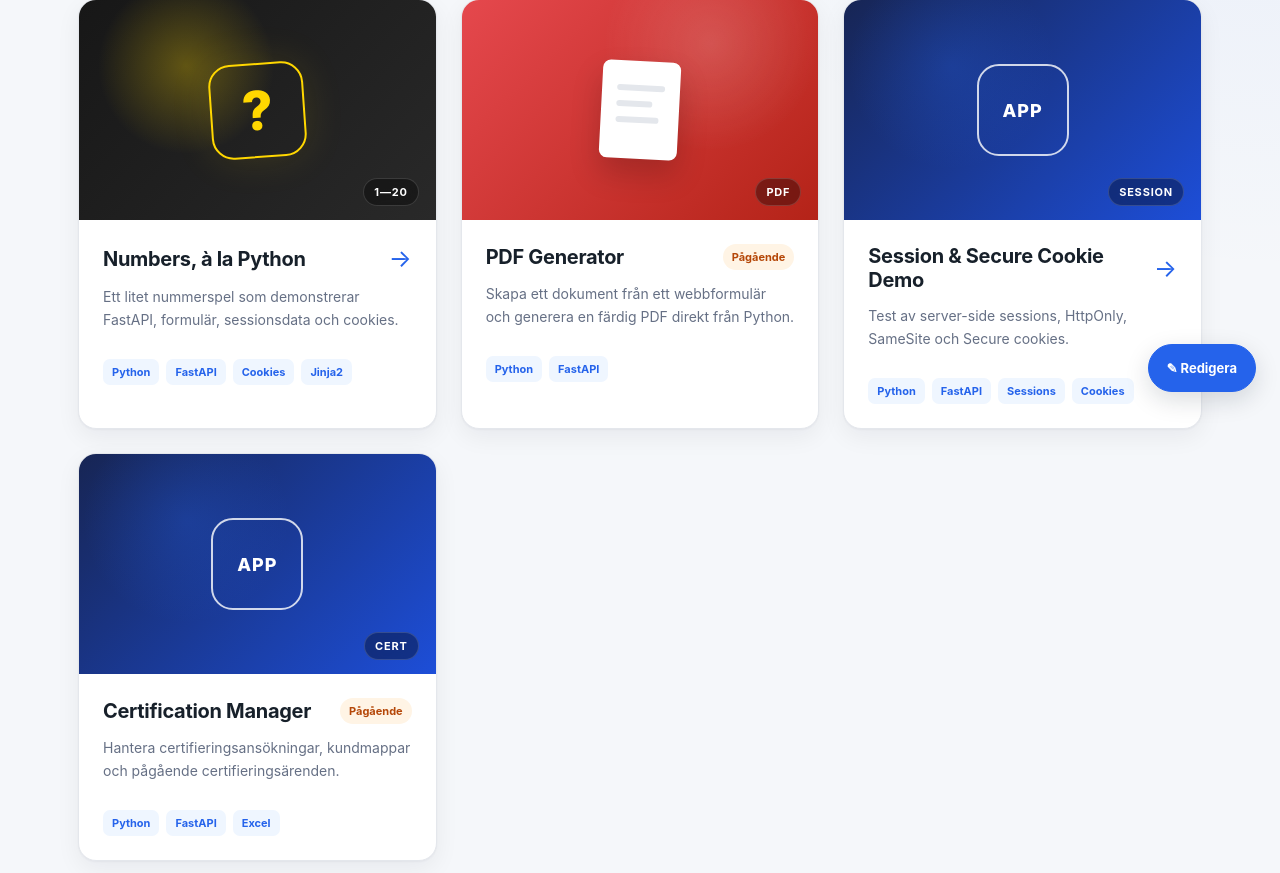
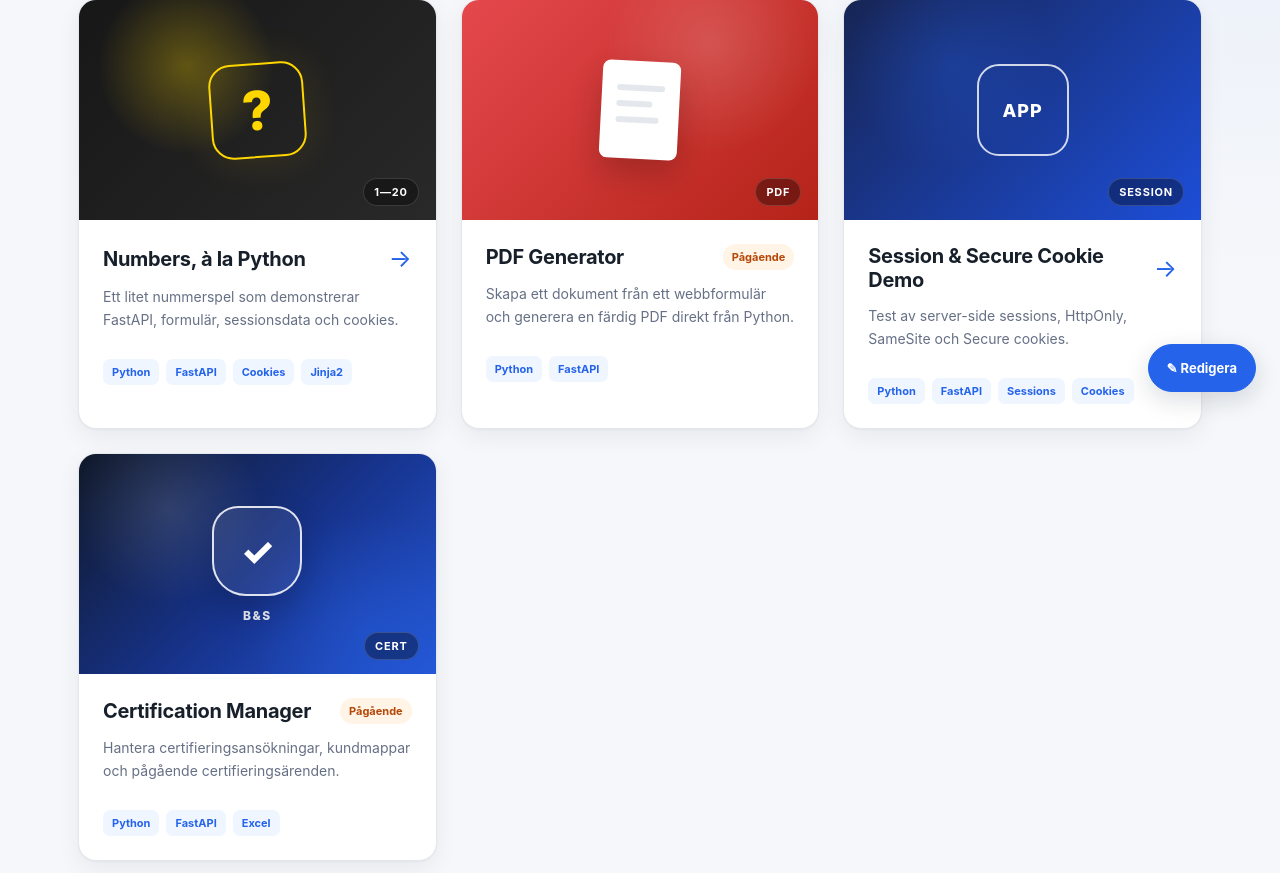
Before and after one commit to Patrick-Carragher/Python-Pythons, a FastAPI app: page / in a window 1280 px wide. Shown: the part 384-1257 px from the top of the page. Run offline with FastAPI, Linux system fonts and the light colour scheme.

Commit message:
Portal Stuff

```diff
--- a/data/apps.json
+++ b/data/apps.json
@@ -68,7 +68,7 @@
         "Excel"
     ],
     "thumbnail_label": "CERT",
-    "theme": "generic",
+    "theme": "certification",
     "image": null,
     "image_alt": "",
     "order": 4,
--- a/static/portal/portal.css
+++ b/static/portal/portal.css
@@ -409,6 +409,82 @@ a.app-card:hover {
 
 .document-icon span:nth-child(3) {
     width: 90%;
+}
+
+/* ------------------------------------------------ */
+/* CERTIFICATION THUMBNAIL                          */
+/* ------------------------------------------------ */
+
+.certification-thumbnail {
+    background:
+        radial-gradient(
+            circle at 25% 25%,
+            rgba(255, 255, 255, 0.12),
+            transparent 30%
+        ),
+        radial-gradient(
+            circle at 80% 80%,
+            rgba(37, 99, 235, 0.30),
+            transparent 35%
+        ),
+        linear-gradient(
+            135deg,
+            #101828,
+            #17348f 55%,
+            #2457d6
+        );
+}
+
+
+.certification-icon {
+    display: flex;
+    flex-direction: column;
+    align-items: center;
+
+    gap: 12px;
+}
+
+
+.certification-shield {
+    width: 90px;
+    height: 90px;
+
+    display: flex;
+    justify-content: center;
+    align-items: center;
+
+    background:
+        rgba(255, 255, 255, 0.08);
+
+    border:
+        2px solid
+        rgba(255, 255, 255, 0.85);
+
+    border-radius:
+        26px 26px 34px 34px;
+
+    color: white;
+
+    font-size: 38px;
+    font-weight: 800;
+
+    box-shadow:
+        0 15px 35px
+        rgba(0, 0, 0, 0.18);
+
+    backdrop-filter:
+        blur(6px);
+}
+
+
+.certification-mark {
+    color:
+        rgba(255, 255, 255, 0.90);
+
+    font-size: 12px;
+    font-weight: 800;
+
+    letter-spacing: 1.6px;
 }
 
 
--- a/templates/portal/portal.html
+++ b/templates/portal/portal.html
@@ -151,6 +151,20 @@
                                 </div>
 
 
+                            {% elif app.theme == "certification" %}
+
+
+                                <div class="certification-icon">
+
+                                    <div class="certification-shield">
+                                        ✓
+                                    </div>
+
+                                    <span class="certification-mark">
+                                        B&amp;S
+                                    </span>
+
+                                </div>
                             {% else %}
 
 
@@ -500,6 +514,10 @@
                             PDF
                         </option>
 
+                        <option value="certification">
+                            Brand & Säkerhet Certifiering
+                        </option>
+
                     </select>
 
                 </label>
```
